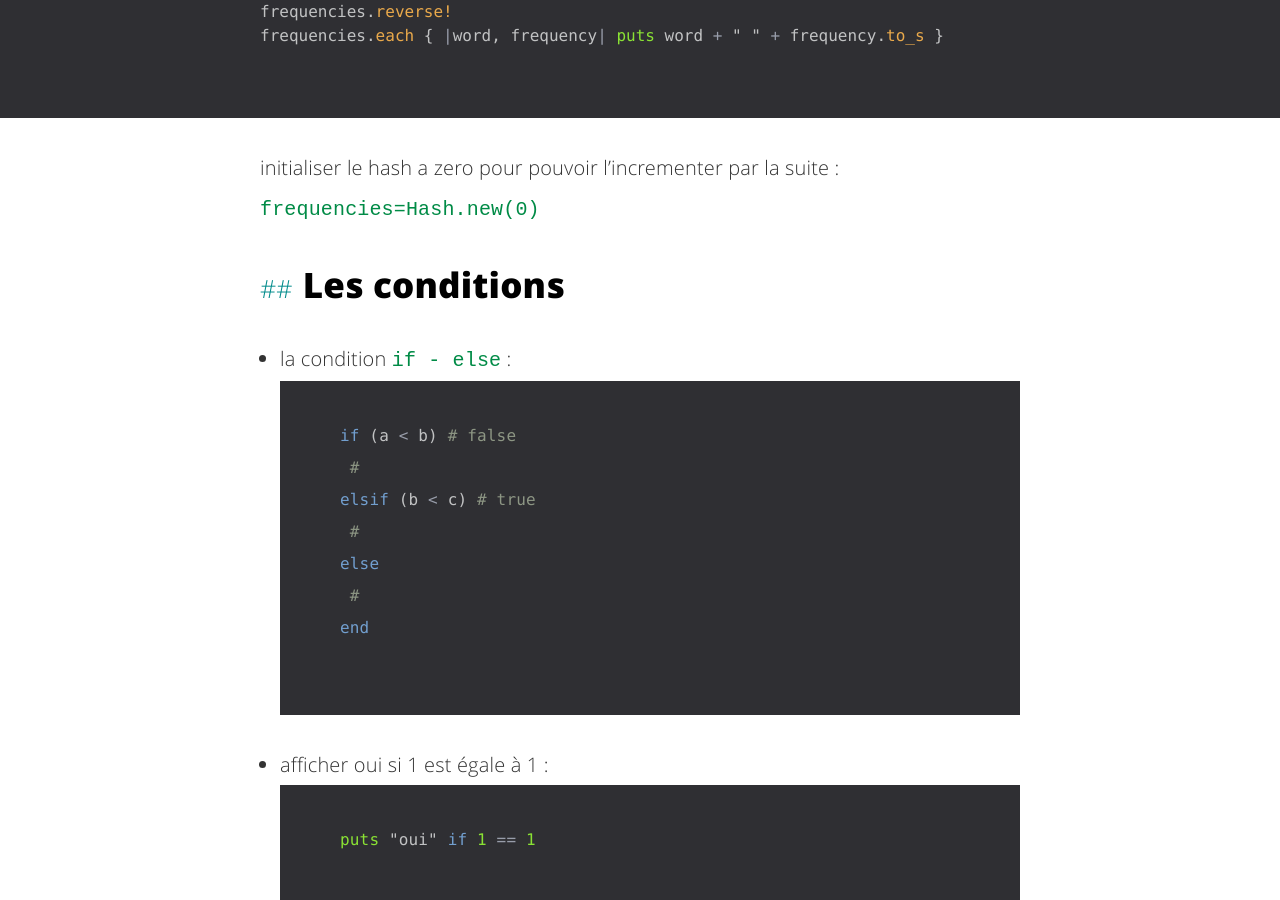
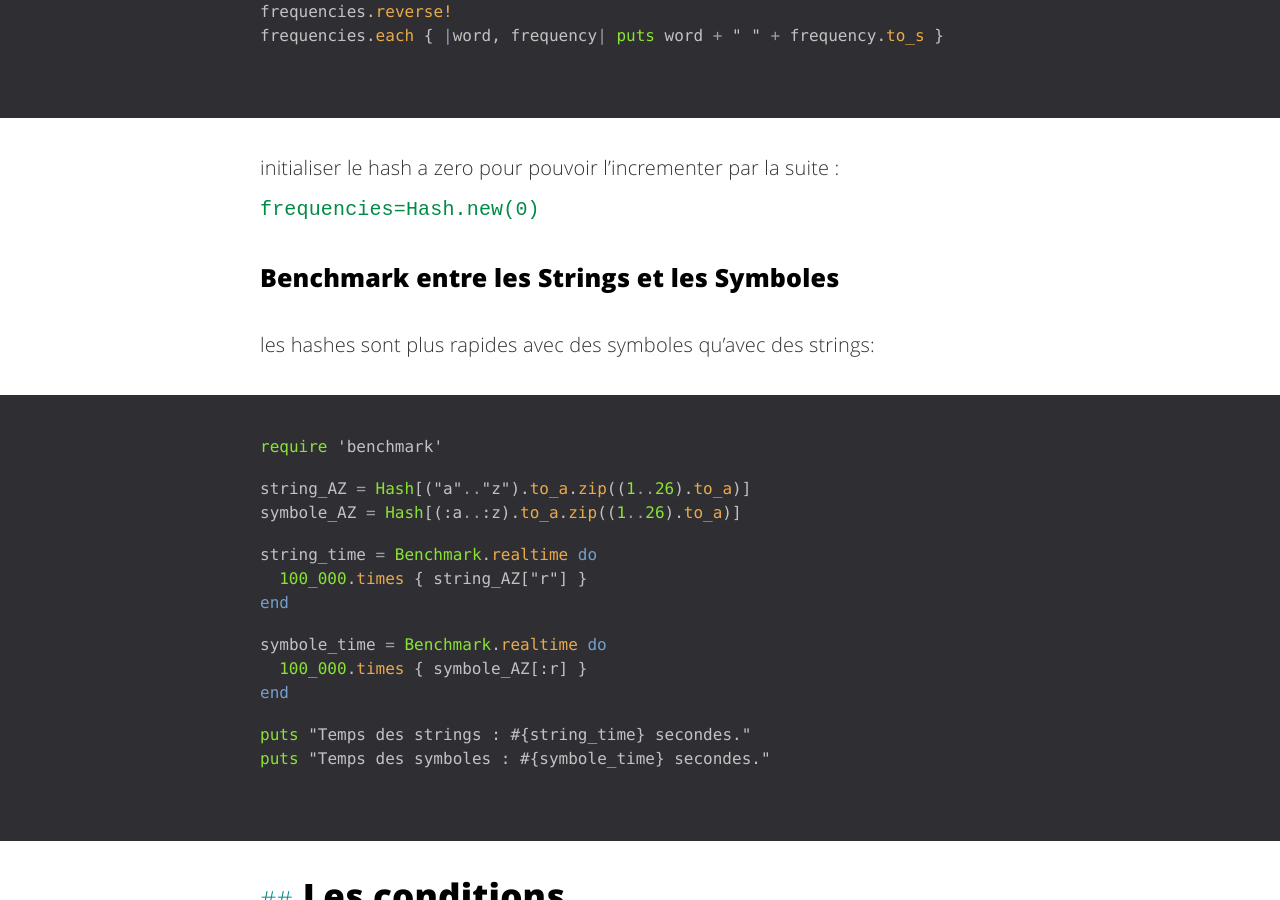
Before and after one commit to fasca/fasca.github.io, a Jekyll site: the page built from _posts/2016-10-26-ruby.md, in a window 1280 px wide and 900 px high, scrolled down 27490 px. Built offline with Jekyll 4.4.1, drawn with Linux system fonts in a browser that asks for light colours; comment, search, counter and statistics services are not loaded.

Commit message:
Updated 2016-10-26-ruby.md

````diff
--- a/_posts/2016-10-26-ruby.md
+++ b/_posts/2016-10-26-ruby.md
@@ -706,6 +706,28 @@ frequencies.each { |word, frequency| puts word + " " + frequency.to_s }
 ```
 initialiser le hash a zero pour pouvoir l'incrementer par la suite : `frequencies=Hash.new(0)`
 
+### Benchmark entre les Strings et les Symboles
+
+les hashes sont plus rapides avec des symboles qu'avec des strings:
+
+```ruby
+require 'benchmark'
+
+string_AZ = Hash[("a".."z").to_a.zip((1..26).to_a)]
+symbole_AZ = Hash[(:a..:z).to_a.zip((1..26).to_a)]
+
+string_time = Benchmark.realtime do
+  100_000.times { string_AZ["r"] }
+end
+
+symbole_time = Benchmark.realtime do
+  100_000.times { symbole_AZ[:r] }
+end
+
+puts "Temps des strings : #{string_time} secondes."
+puts "Temps des symboles : #{symbole_time} secondes."
+```
+
 ## Les conditions
 
 * la condition `if - else` :
````
